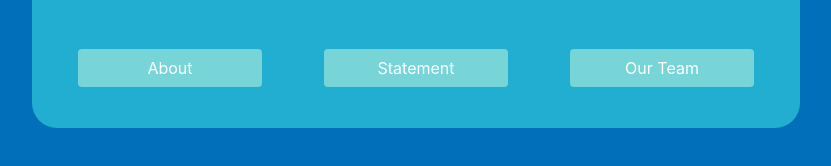
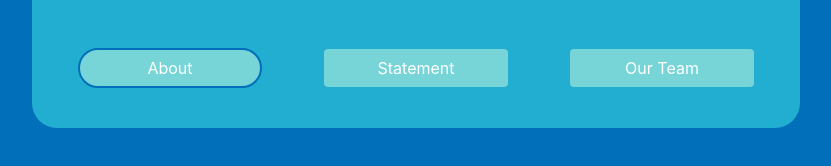
Before and after one commit to OrchaJS/OrchaSite, a plain HTML site: page index.html in a window 1280 px wide. In both pictures the pointer is over the button "About". Shown: the part 586-752 px from the top of the page, without its empty margins (224-1055 px from the left). Drawn offline with nearby package versions, Linux system fonts and the light colour scheme.

Commit message:
button borders

```diff
--- a/style.css
+++ b/style.css
@@ -112,7 +112,10 @@ hr{
 }
 .btn-primary:hover{
   background-color:rgba(0,0,0,.5);
-  border-color:rgba(0,0,0,0)
+  border-color:#016FB9;
+  border-radius:50px;
+  border-width: 2.5px;
+
 
 }
 .modal-content{
```
